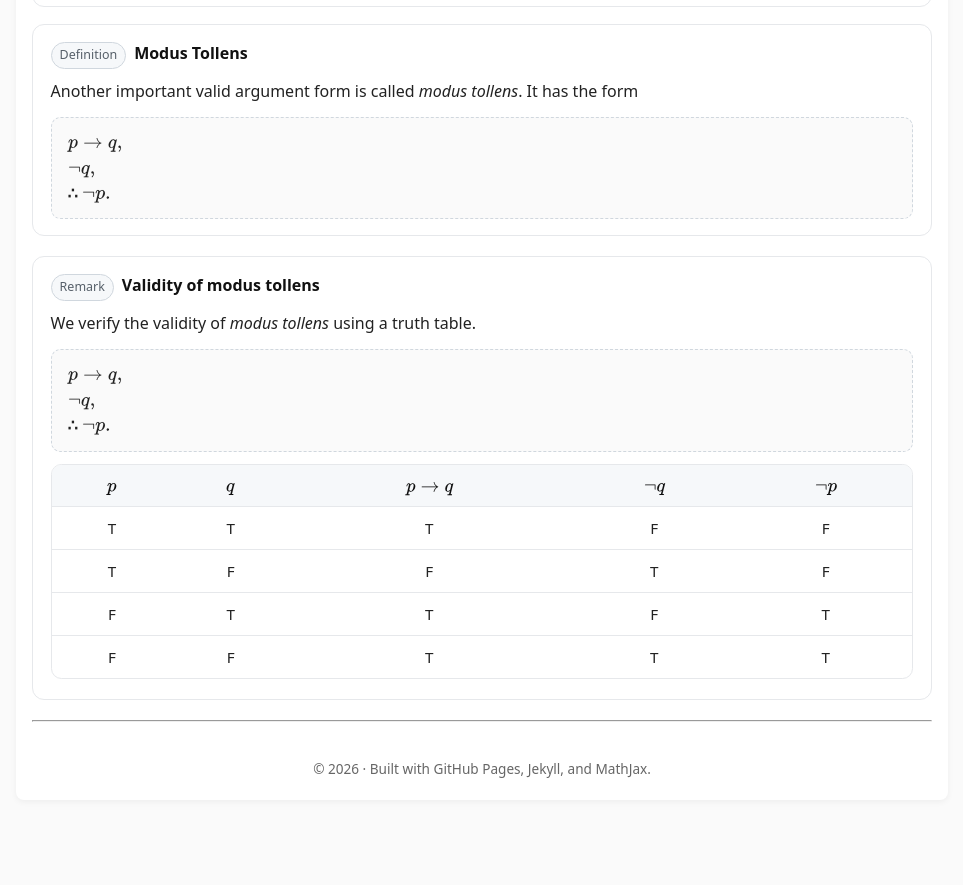
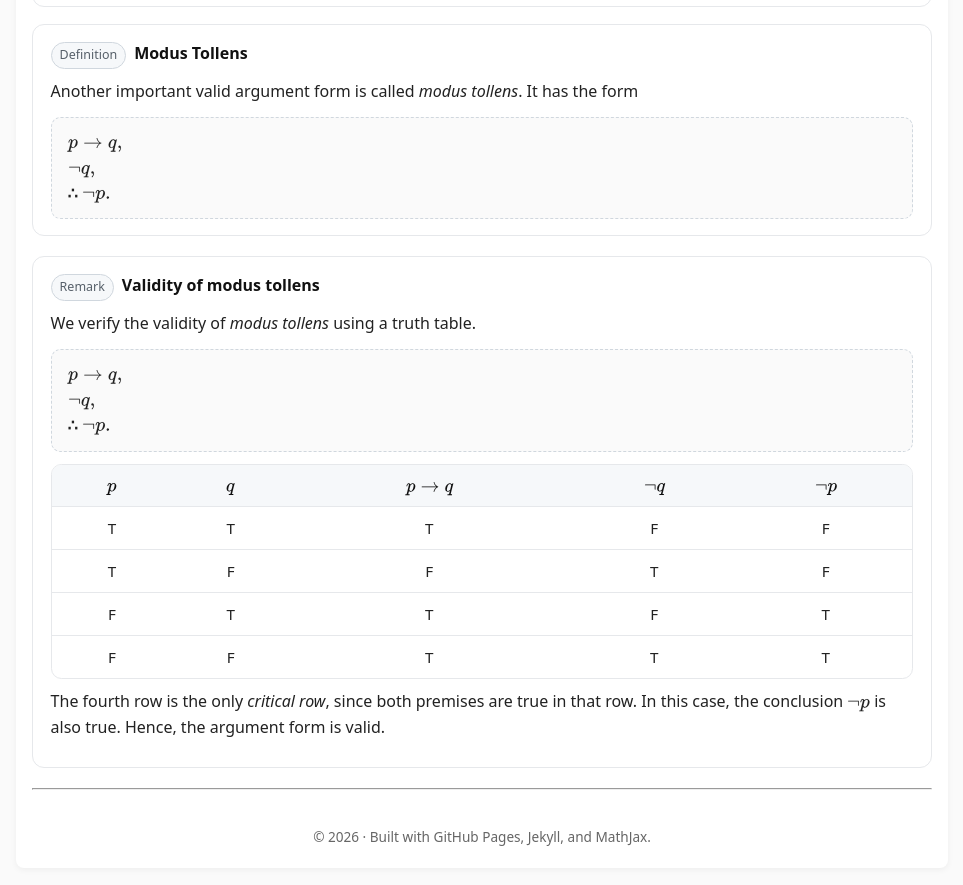
Before and after one commit to SaleemKamaludin/SaleemKamaludin.github.io, a Jekyll site: the page built from courses/comp1604/lecture-notes/lecture-01/index.md, in a window 1280 px wide and 900 px high, scrolled down 4564 px. Shown: the top 885 px of the window, without its empty margins (158-1121 px from the left). Built offline with Jekyll 4.4.1, drawn with Linux system fonts in a browser that asks for light colours; before the commit the page ends 5396 px from its top, so only the background shows below that.

Commit message:
Update index.md

```diff
--- a/courses/comp1604/lecture-notes/lecture-01/index.md
+++ b/courses/comp1604/lecture-notes/lecture-01/index.md
@@ -1326,3 +1326,15 @@ It is instructive to verify that modus ponens is a valid argument form. Doing so
         </tbody>
       </table>
     </div>
+
+
+
+
+
+
+  <p>
+      The fourth row is the only <em>critical row</em>, since both premises are true in that row. In this case,
+      the conclusion \(\lnot p\) is also true. Hence, the argument form is valid.
+    </p>
+  </div>
+</section>
```
